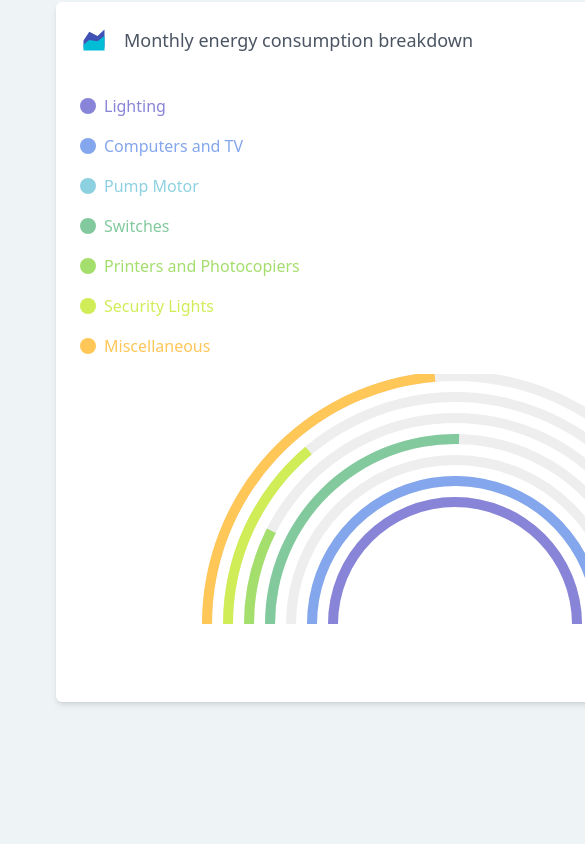
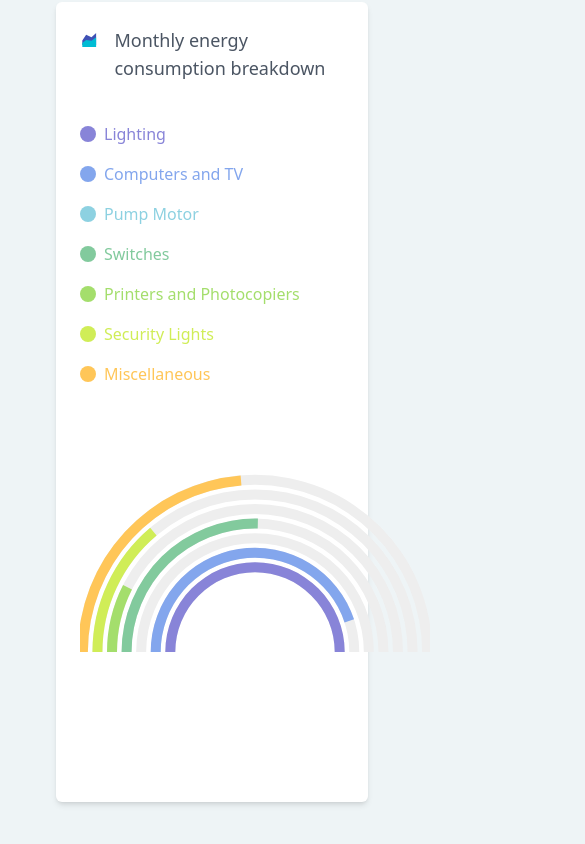
Before and after one commit to franknmungai/energy-management-app, a Next.js app: page /analytics in a window 390 px wide. Shown: the part 110-954 px from the top of the page, 585 px wide, since content can reach past the window. Built offline with nearby package versions, Linux system fonts and the light colour scheme.

Commit message:
#[bug]drawer bug fix

```diff
--- a/components/ChartPanel.tsx
+++ b/components/ChartPanel.tsx
@@ -12,7 +12,7 @@ const ChartPanel: React.FC<ChartPanelProps> = ({
 }) => {
   return (
     <div
-      className={`shadow-md bg-white rounded-md p-6 w-[180vw] md:w-full lg:col-span-2 lg:row-span-2 lg:scale-100 ${className}`}
+      className={`shadow-md bg-white rounded-md p-6 w-[80vw] md:w-full lg:col-span-2 lg:row-span-2 lg:scale-100 ${className}`}
     >
       <div className="flex space-x-4">
         <FcAreaChart size={28} />
--- a/components/Drawer.tsx
+++ b/components/Drawer.tsx
@@ -62,7 +62,7 @@ export default function ResponsiveDrawer(props: Props) {
     <div className="p-1.5">
       {/* Logo */}
       <div className="w-full h-24"></div>
-      <List>
+      <List >
         {drawerItems.map(([icon, text, link], index) => {
           return (
             <ListItem
@@ -74,10 +74,6 @@ export default function ResponsiveDrawer(props: Props) {
             >
               <ListItemButton
                 sx={{
-                  pt: 1.5,
-                  pb: 1.5,
-                  pr: 8,
-                  pl: 2.5,
                   borderRadius: 2,
                   bgcolor: isActive(link) ? '#fff' : '',
                   boxShadow: isActive(link) ? 3 : 0,
@@ -158,7 +154,7 @@ export default function ResponsiveDrawer(props: Props) {
             '& .MuiDrawer-paper': {
               boxSizing: 'border-box',
               width: drawerWidth,
-              padding: 12,
+
               bgcolor: '#EEF4F6',
             },
           }}
@@ -185,7 +181,7 @@ export default function ResponsiveDrawer(props: Props) {
         sx={{
           flexGrow: 1,
           p: 3,
-          width: { sm: `calc(100% - ${drawerWidth}px)` },
+          width: { xs:"100vw",sm: `calc(100% - ${drawerWidth}px)` },
         }}
       >
         <Toolbar />
--- a/components/charts/EnergyConsumption.tsx
+++ b/components/charts/EnergyConsumption.tsx
@@ -1,12 +1,17 @@
 import { Legend, RadialBar, RadialBarChart, Tooltip } from 'recharts';
+import useMediaQuery from '@mui/material/useMediaQuery';
+import { useTheme } from '@mui/material/styles';
 
 interface EnergyConsumptionProps {
   data: any[];
 }
 const EnergyConsumption: React.FC<EnergyConsumptionProps> = ({ data }) => {
+  const theme = useTheme();
+  const matches = useMediaQuery(theme.breakpoints.up('sm'));
+
   return (
     <RadialBarChart
-      width={750}
+      width={matches ? 750:350}
       height={500}
       innerRadius="50%"
       outerRadius="110%"
--- a/pages/analytics.tsx
+++ b/pages/analytics.tsx
@@ -13,7 +13,7 @@ export default function Analytics() {
       <Drawer>
         <div className="h-[100vh] w-full p-8">
           <ChartPanel
-            className={isMobile ? 'h-[700px]' : 'h-[50vh]'}
+            className={isMobile ? 'h-[800px]' : 'h-[70vh]'}
             title="Monthly energy consumption breakdown"
           >
             <div className="flex justify-between flex-col md:flex-row-reverse">
--- a/pages/data_entry.tsx
+++ b/pages/data_entry.tsx
@@ -6,6 +6,7 @@ import { Inter } from 'next/font/google';
 import { useState } from 'react';
 
 import dynamic from 'next/dynamic';
+import { Box } from '@mui/material';
 
 const LoadEntryForm = dynamic(
   () => import('@/components/forms/LoadEntryForm'),
@@ -37,7 +38,8 @@ const DataEntry = () => {
           className="h-[100vh] w-full p-8
         ."
         >
-          <div className="shadow-md rounded-md mx-auto max-w-4xl bg-white flex space-x-6 items-center  p-8">
+          <Box sx={{flexDirection:{xs:"column",sm:"row"}}} className="shadow-md rounded-md mx-auto max-w-4xl bg-white flex space-x-6 items-center  p-8">
+
             <img
               src={`/icons/${isActive('load') ? 'load.png' : 'meter.avif'}`}
               // src="/icons/load.png"
@@ -66,7 +68,7 @@ const DataEntry = () => {
               </div>
               {tab === 'meter' ? <MeterReadingForm /> : <LoadEntryForm />}
             </div>
-          </div>
+          </Box>
         </div>
       </PermanentDrawerLeft>
     </main>
--- a/pages/index.tsx
+++ b/pages/index.tsx
@@ -1,13 +1,14 @@
-import Chart1 from '@/components/charts/EnergySummaryChart';
-import ChartPanel from '@/components/ChartPanel';
-import DataPanel from '@/components/DataPanel';
-import PermanentDrawerLeft from '@/components/Drawer';
-import { Inter } from 'next/font/google';
-import Image from 'next/image';
-import { FcElectricity } from 'react-icons/fc';
-import UsersCharts from '@/components/charts/UsersCharts';
+import Chart1 from "@/components/charts/EnergySummaryChart";
+import ChartPanel from "@/components/ChartPanel";
+import DataPanel from "@/components/DataPanel";
+import PermanentDrawerLeft from "@/components/Drawer";
+import { Inter } from "next/font/google";
+import Image from "next/image";
+import { FcElectricity } from "react-icons/fc";
+import UsersCharts from "@/components/charts/UsersCharts";
+import { Box } from "@mui/material";
 
-const inter = Inter({ subsets: ['latin'] });
+const inter = Inter({ subsets: ["latin"] });
 
 export default function Home() {
   return (
@@ -44,10 +45,11 @@ export default function Home() {
               data="22 [kW]"
               icon={<FcElectricity size={28} />}
             />
-
-            <ChartPanel title="Daily user statistics">
-              <UsersCharts />
-            </ChartPanel>
+            <Box sx={{ display: { xs: "none", sm: "flex" } ,width:"100%"}}>
+              <ChartPanel title="Daily user statistics">
+                <UsersCharts />
+              </ChartPanel>
+            </Box>
 
             <DataPanel
               title="Users"
```
